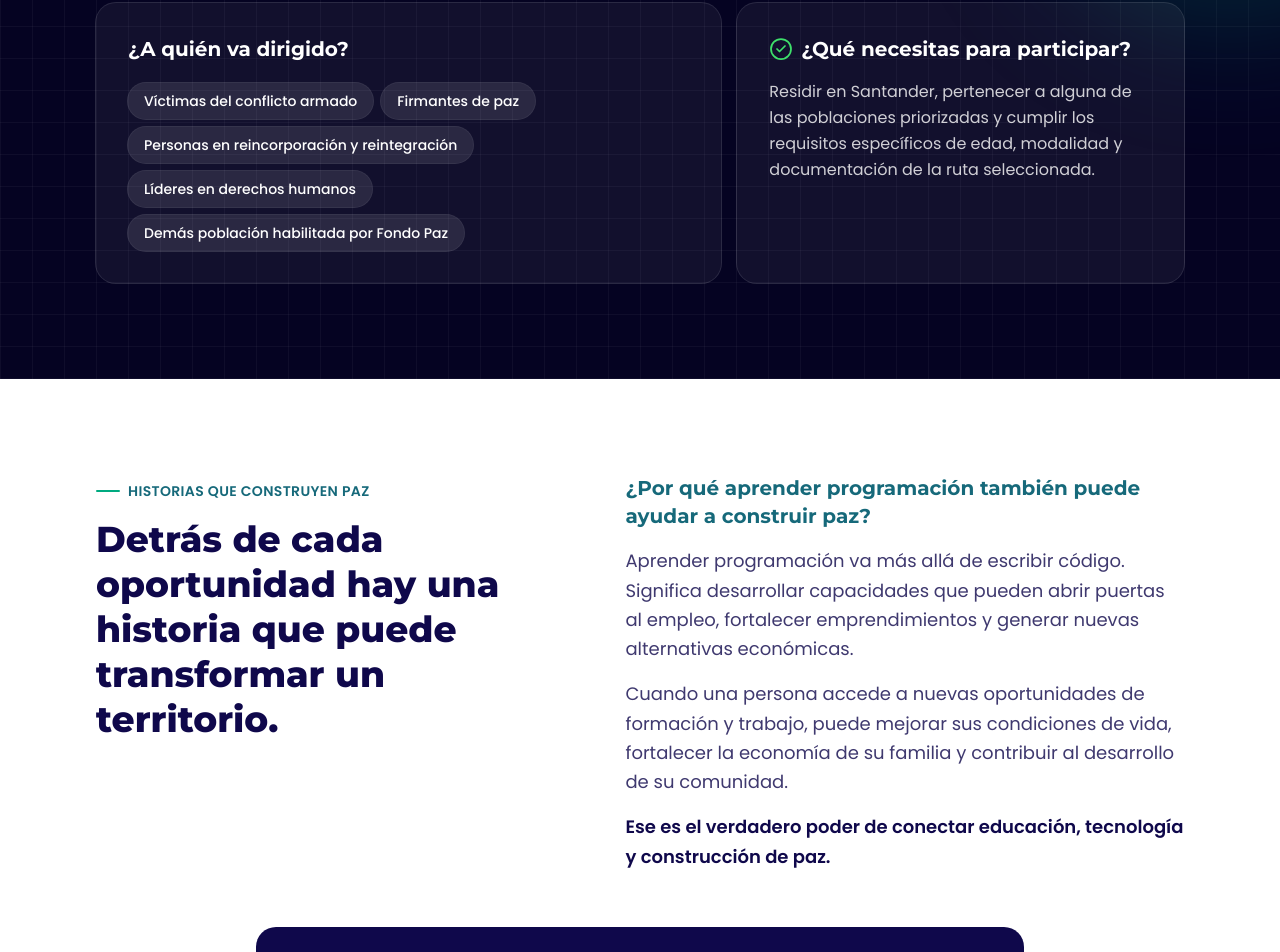
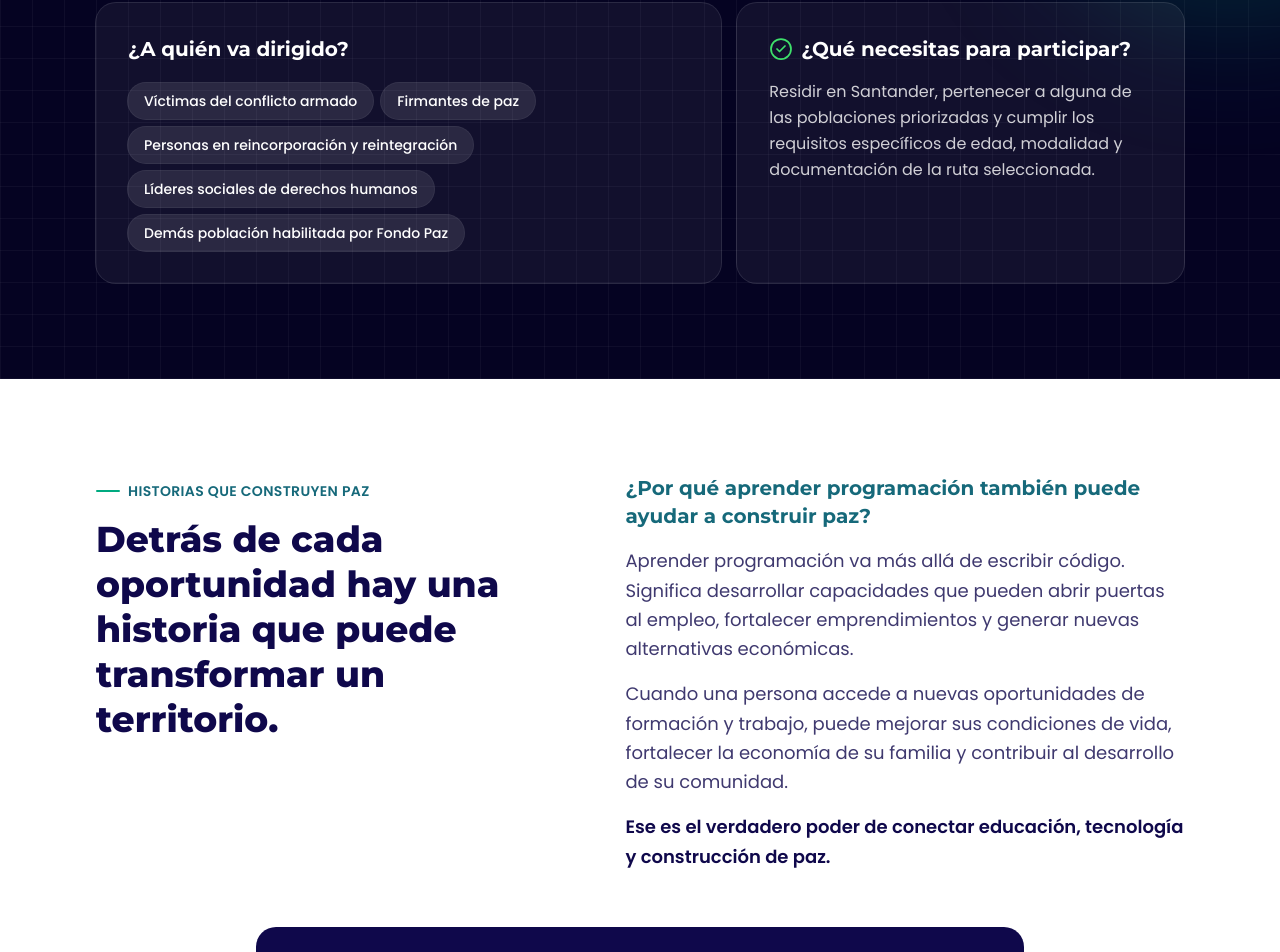
Before and after one commit to Shiroses/landingpageproject, a Next.js app: page / in a window 1280 px wide. Shown: the part 4316-5268 px from the top of the page. Built offline with nearby package versions, Linux system fonts and the light colour scheme.

Commit message:
Ajustar a 'Líderes sociales de derechos humanos'

```diff
--- a/src/components/Inscripcion.tsx
+++ b/src/components/Inscripcion.tsx
@@ -46,7 +46,7 @@ const poblaciones = [
   "Víctimas del conflicto armado",
   "Firmantes de paz",
   "Personas en reincorporación y reintegración",
-  "Líderes en derechos humanos",
+  "Líderes sociales de derechos humanos",
   "Demás población habilitada por Fondo Paz",
 ];
 
```
